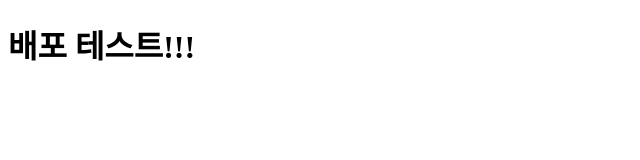
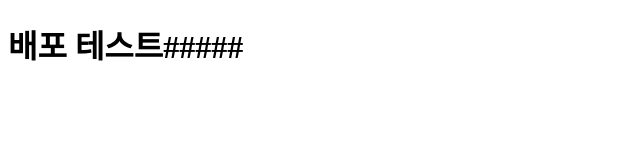
Before and after one commit to cloud0406/github_page_practice, a website built with webpack: page src/index.html in a window 1280 px wide. Shown: the whole page, without its empty margins (0-640 px from the left). Built offline with nearby package versions, Linux system fonts and the light colour scheme.

Commit message:
test
test

```diff
--- a/package.json
+++ b/package.json
@@ -8,7 +8,7 @@
     "test": "echo \"Error: no test specified\" && exit 1",
     "build": "webpack --mode=production",
     "predeploy": "npm run build",
-    "deploy": "gh-pages -d dist"
+    "deploy": "gh-pages -d build"
   },
   "repository": {
     "type": "git",
--- a/src/index.html
+++ b/src/index.html
@@ -8,6 +8,6 @@
   </head>
   <body>
     <script src="./index.js"></script>
-    <h1>배포 테스트!!!</h1>
+    <h1>배포 테스트#####</h1>
   </body>
 </html>
```
